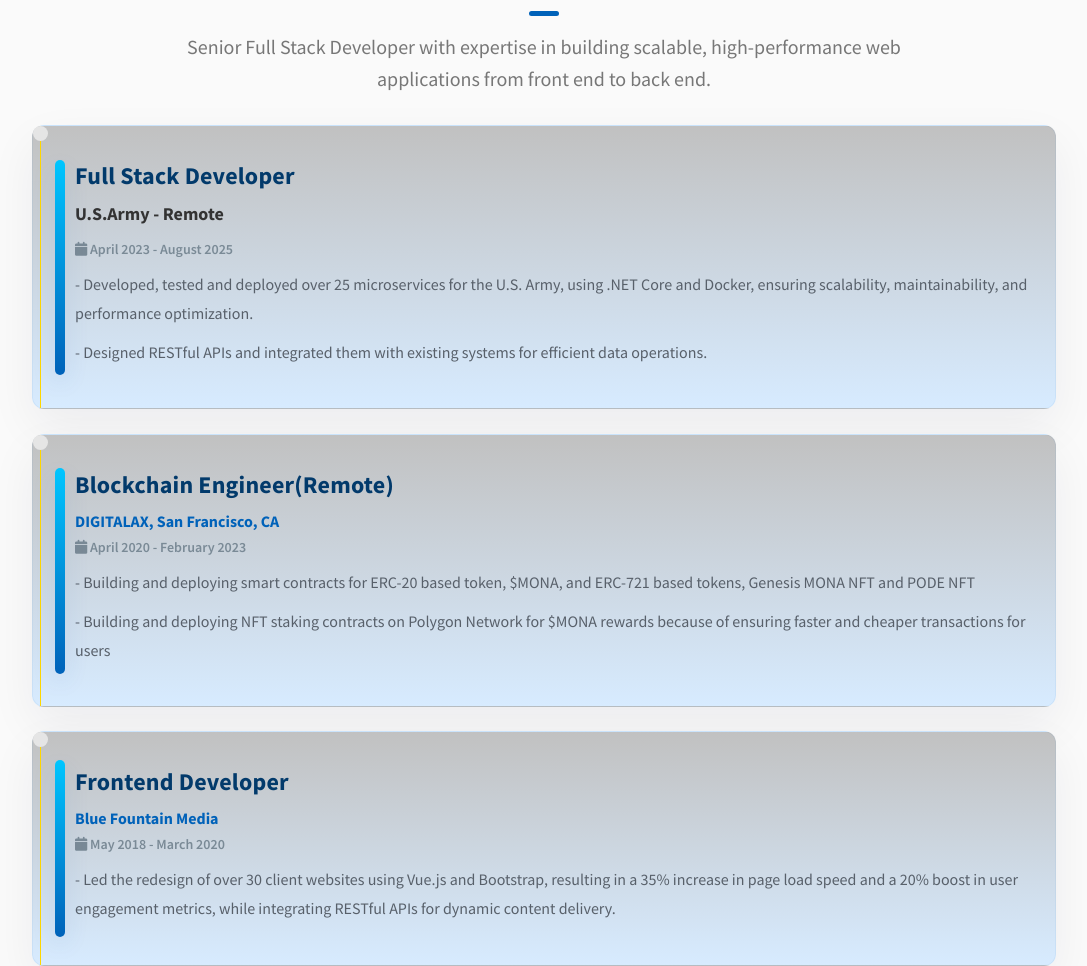
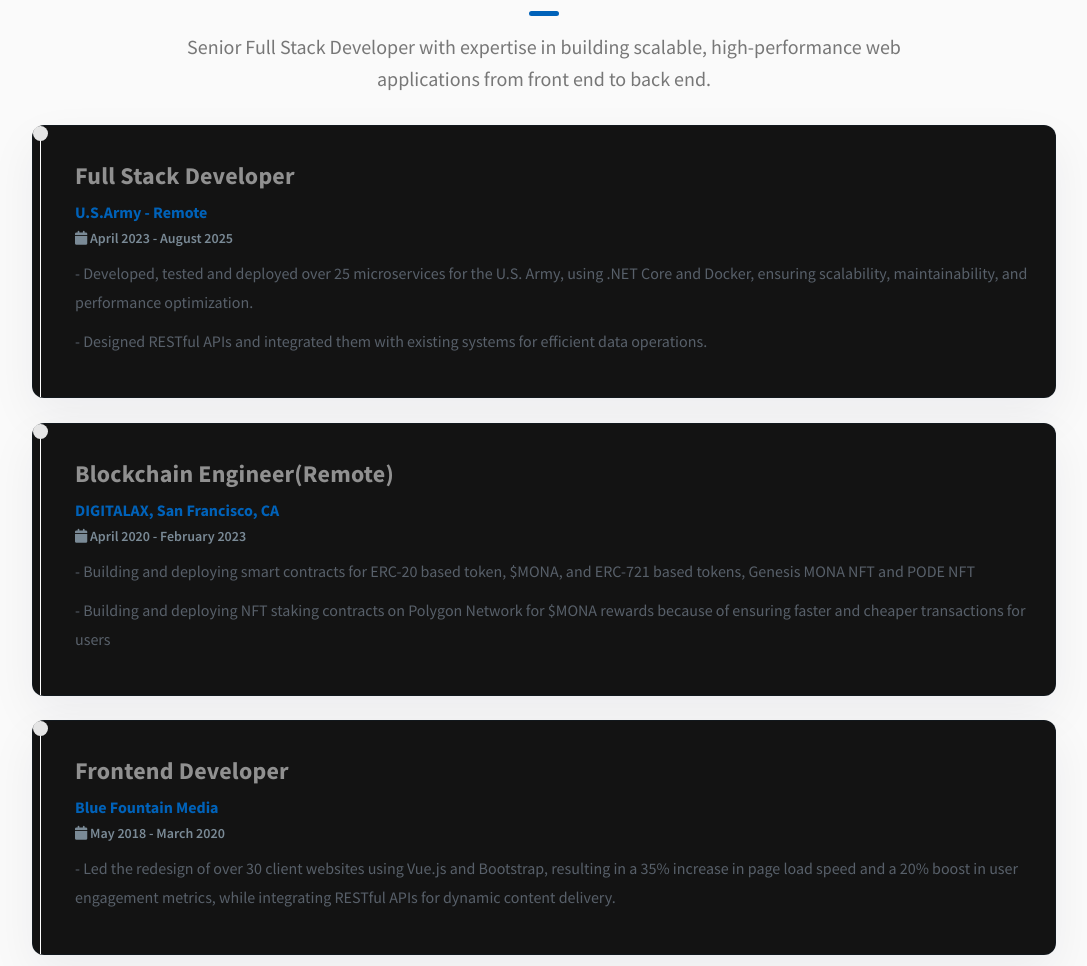
Before and after one commit to greenhub7/Dopefolio-main, a website: page index.html in a window 1280 px wide. Shown: the part 2720-3686 px from the top of the page, without its empty margins (96-1183 px from the left). Drawn offline with Linux system fonts and the light colour scheme.

Commit message:
portfolio completed primarily

```diff
--- a/css/style.css
+++ b/css/style.css
@@ -1673,7 +1673,7 @@ textarea {
    padding: -20px 15px;
    width: 80%;
    position: relative;
-   color: #333;
+   color: #ffffff;
    background: transparent;
    border: none;
 }
@@ -1684,25 +1684,11 @@ textarea {
   padding-bottom: 50px;
    padding: 3.2rem 2.4rem 3.2rem 4.2rem;
    margin-bottom: 2.4rem;
-   background: linear-gradient(180deg, #c1c1c1 0%, #d7ebff 100%);
+   background-color: #131313;
    border-radius: 12px;
    border: 1px solid rgba(0, 98, 185, 0.06);
    box-shadow: 0 18px 48px rgba(7, 22, 55, 0.06);
   transition: transform .28s cubic-bezier(.2, .9, .2, 1), box-shadow .28s ease;
-}
-
-/* decorative vertical stripe to match .education__item::before */
-.education-content .row .timeline-item::after {
-  content: '';
-  position: absolute;
-  left: 2.2rem;
-  top: 12%;
-  bottom: 12%;
-  width: 10px;
-  background: linear-gradient(180deg, #00c6ff, #0062b9);
-  border-radius: 8px;
-  box-shadow: 0 8px 24px rgba(2, 98, 185, 0.12);
-  pointer-events: none;
 }
 
 /* Hover effect for experience items (matches education card hover) */
@@ -1726,23 +1712,23 @@ textarea {
   .education-content .row .timeline-item:hover .circle-dot {
     transform: scale(1.12) translateY(-2px);
     box-shadow: 0 10px 28px rgba(3, 63, 133, 0.22);
-    /* background: linear-gradient(180deg, #0a84ff, #0062b9); */
+    background: linear-gradient(180deg, #0a84ff, #0062b9);
   }
 
   .education-content .row .timeline-item:hover::after {
     /* brighten the left decorative stripe */
-    /* background: linear-gradient(180deg, #00e0ff, #0074d9); */
+    background: linear-gradient(180deg, #00e0ff, #0074d9);
     box-shadow: 0 10px 30px rgba(2, 98, 185, 0.18);
   }
 
   .education-content .row .timeline-item:hover h3.timeline-title {
-    color: #012f52; /* slightly darker */
+    color: #ffffff; /* slightly darker */
     transform: translateY(-2px);
     transition: transform .22s ease, color .22s ease;
   }
 
   .education-content .row .timeline-item:hover h4.timeline-title {
-    color: #005aa3;
+    color: #ffffff;
   }
 }
 
@@ -1764,7 +1750,7 @@ textarea {
   height: 100%;
   left: 7px;
   top: 0;
-  background-color: #fed700;
+  background-color: #ffffff;
 }
 
 .education-content .row .circle-dot {
@@ -1819,7 +1805,7 @@ textarea {
 /* Distinguish job title, company and date within timeline items */
 .education-content .row .timeline-item > h3.timeline-title {
   font-size: 2.4rem; /* larger job title */
-  color: #023a6b; /* deep blue like education title */
+  color: #909090; /* deep blue like education title */
   margin-bottom: 0.6rem;
   letter-spacing: 0.2px;
 }
--- a/index.html
+++ b/index.html
@@ -136,11 +136,6 @@
           <img src="./assets/png/portfolio-ico.png" alt="icon" class="home-hero__social-icon" />
         </a>
       </div>
-      <!-- <div class="home-hero__social">
-        <a href="#" class="home-hero__social-icon-link home-hero__social-icon-link--bd-none">
-          <img src="./assets/png/insta-ico.png" alt="icon" class="home-hero__social-icon" />
-        </a>
-      </div> -->
     </div>
     <div class="home-hero__mouse-scroll-cont">
       <div class="mouse"></div>
@@ -252,7 +247,7 @@
                   <h3 class="timeline-title">
                     Full Stack Developer
                   </h3>
-                  <h5 class="timeline-title">U.S.Army - Remote</h5>
+                  <h4 class="timeline-title">U.S.Army - Remote</h4>
                   <h4 class="timeline-title">
                     <i class="fa fa-calendar"></i> April 2023 - August 2025
                   </h4>
```
